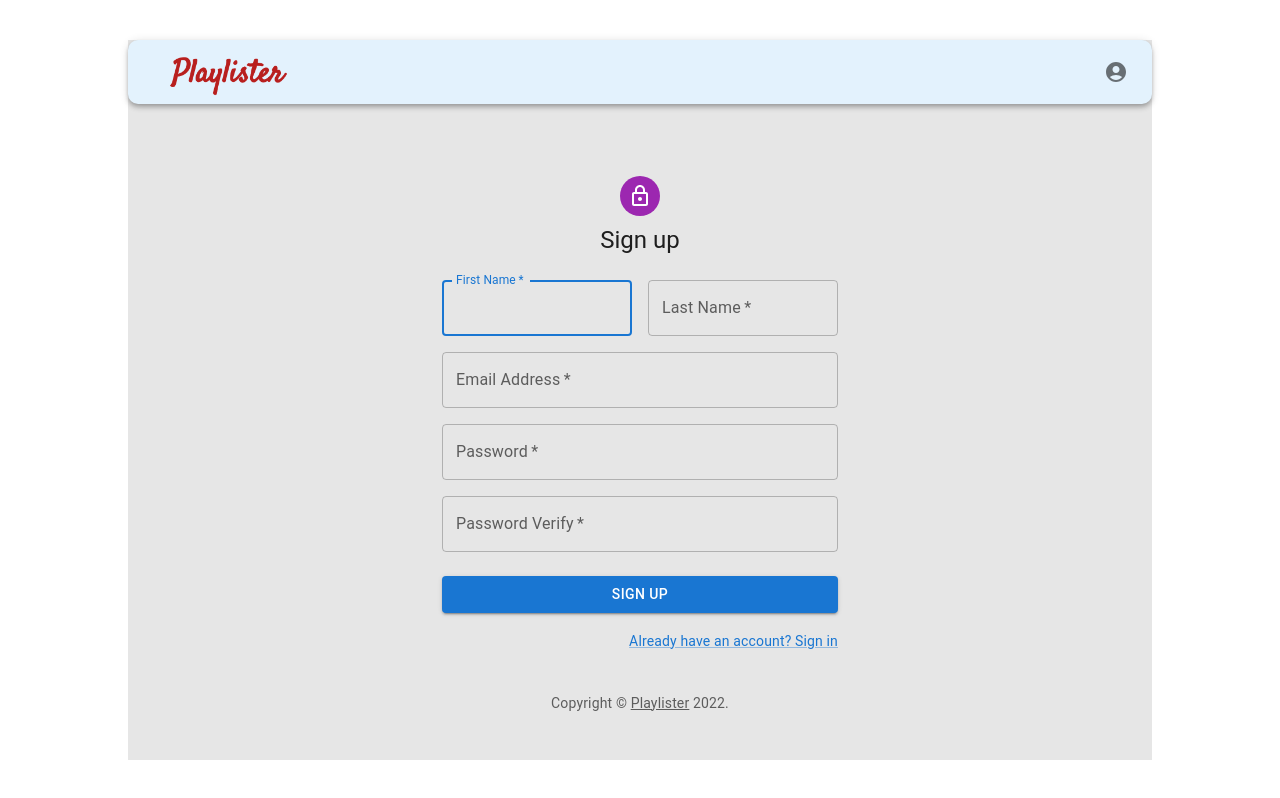
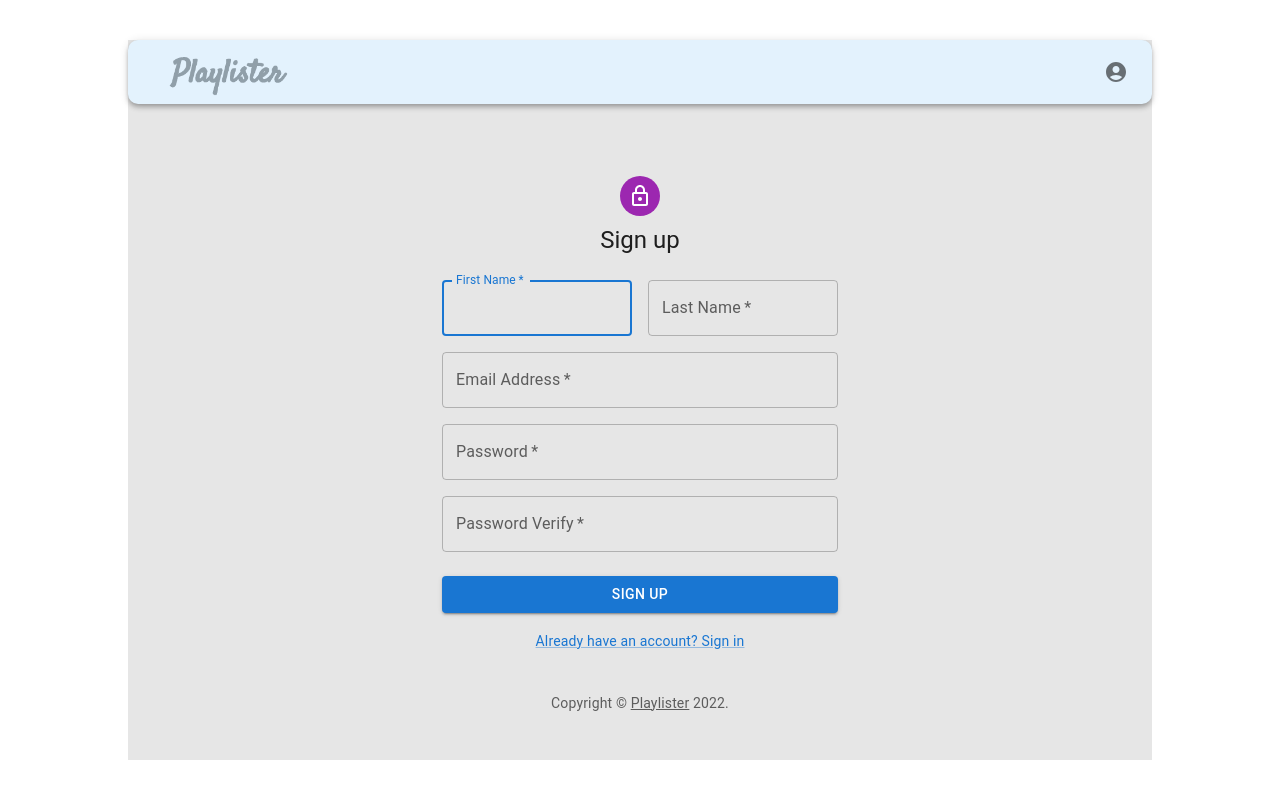
Before and after one commit to Usman54321/Playlister_Final, a React (Create React App) app in the folder client/: page /register in a window 1280 px wide. Built offline with nearby package versions, Linux system fonts and the light colour scheme; no server answers; a web font is replaced by a local one.

Commit message:
Satisfied with Register Screen

```diff
--- a/client/src/components/RegisterScreen.js
+++ b/client/src/components/RegisterScreen.js
@@ -32,7 +32,10 @@
     return (
         <>
             <MUILoginErrorModal />
-            <Container component="main" maxWidth="xs">
+            <Container
+                component="main"
+                maxWidth="xs"
+            >
                 <CssBaseline />
                 <Box
                     sx={{
@@ -112,7 +115,7 @@
                         >
                             Sign Up
                         </Button>
-                        <Grid container justifyContent="flex-end">
+                        <Grid container justifyContent="center">
                             <Grid item>
                                 <Link href="/login/" variant="body2">
                                     Already have an account? Sign in
```
Also changed, not shown: client/public/playlister.png.
